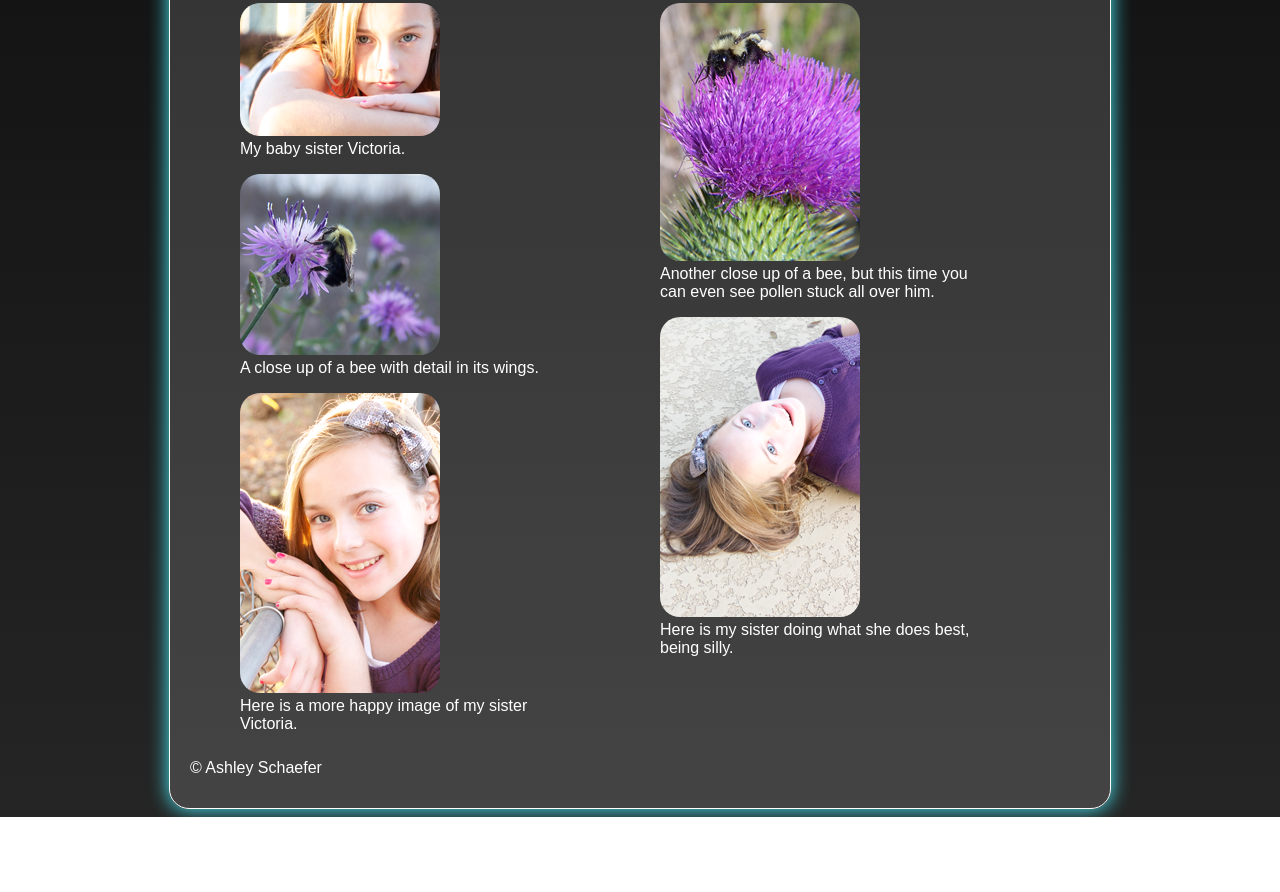
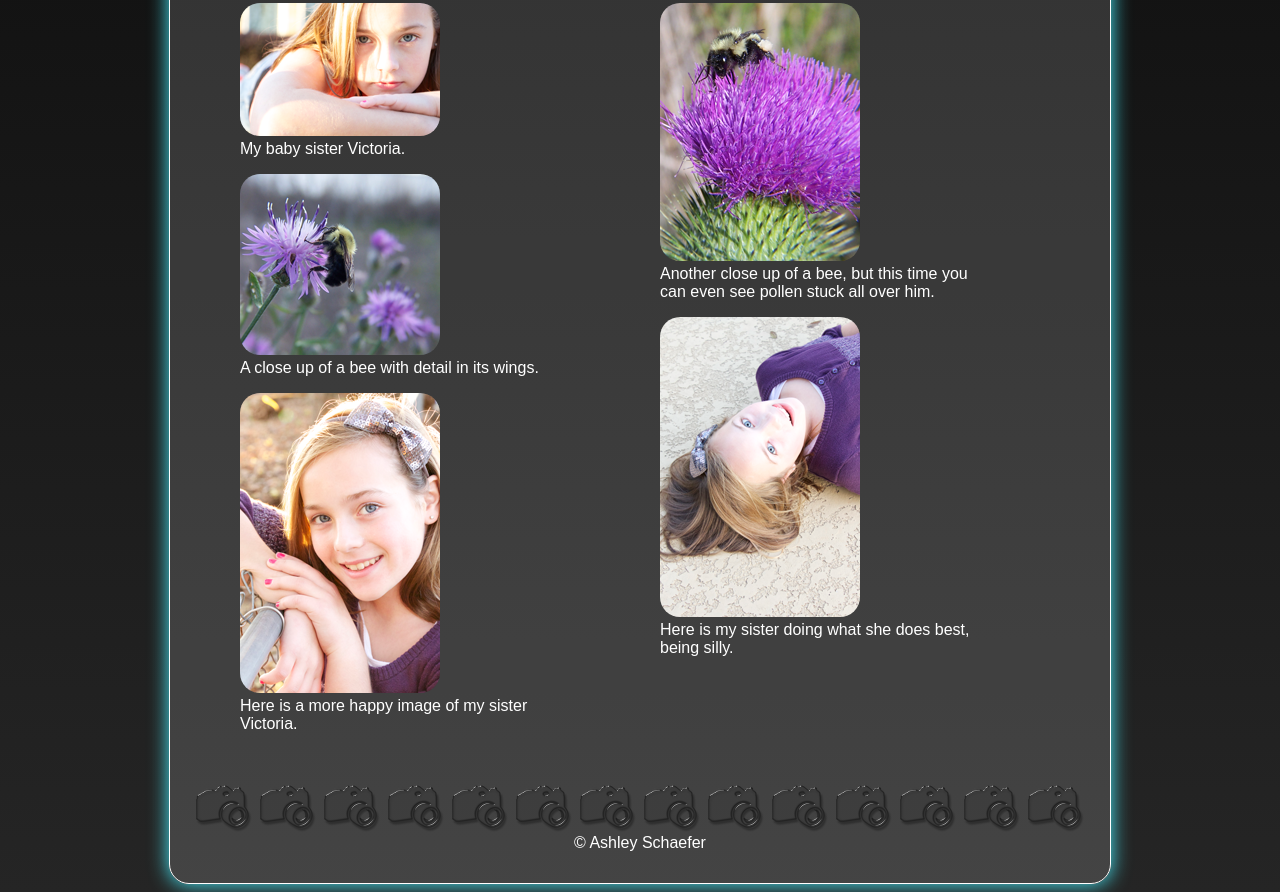
Before and after one commit to schaefera/DWS1, a plain HTML site: page Project3/index.html in a window 1280 px wide. Shown: the part 966-1858 px from the top of the page. Before the commit the page ends 1783 px from the top, so only its background shows below. Drawn offline with Linux system fonts and the light colour scheme.

Commit message:
added repeating background to footer

```diff
--- a/Project3/css/main.css
+++ b/Project3/css/main.css
@@ -138,4 +138,9 @@
 /*Footer*/
 	#footer {
 		clear: both;
+		padding-top: 75px;
+		background-image: url("../images/cameraSmall.png");
+		background-repeat: repeat-x;
+		background-position: 0, 0;
+		text-align: center;
 		}
```
Also changed, not shown: Project3/images/cameraSmall.png (added).
